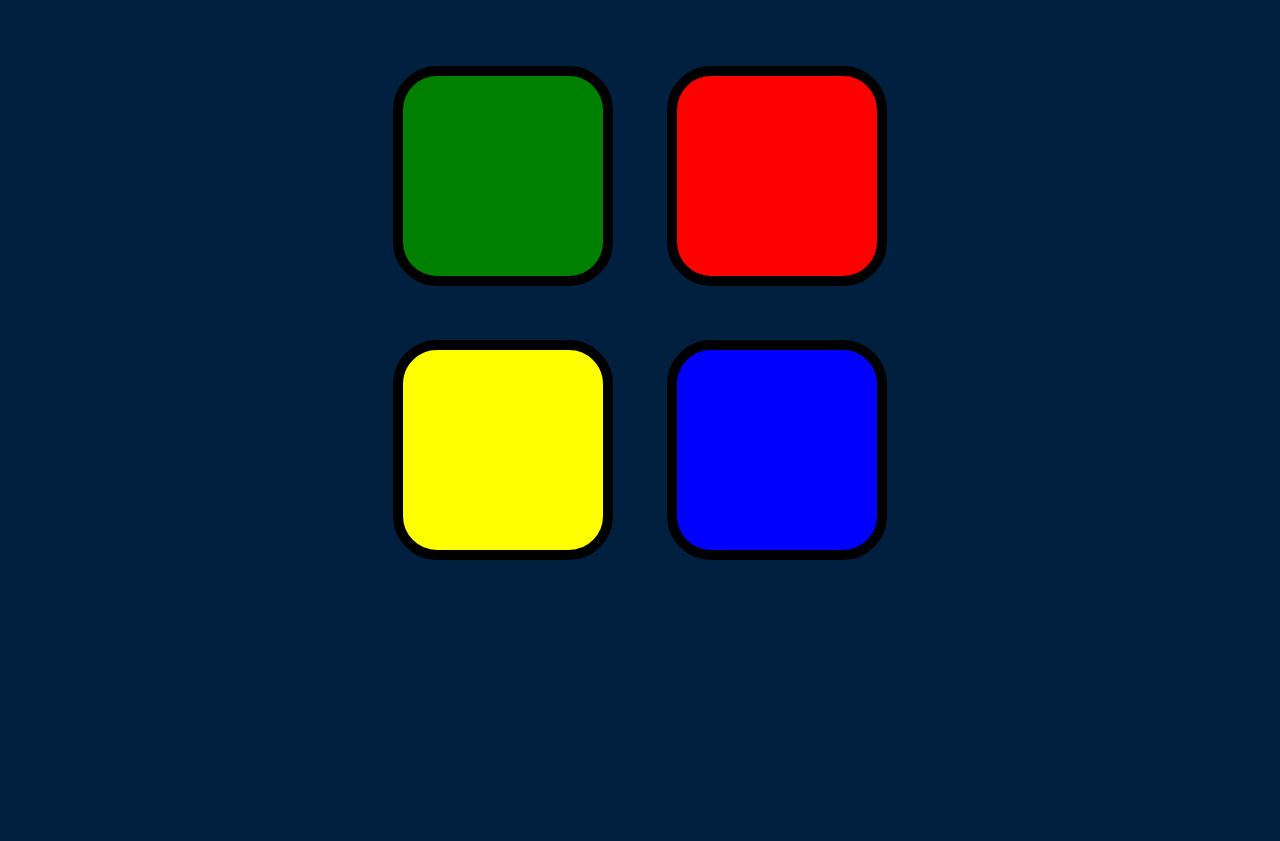
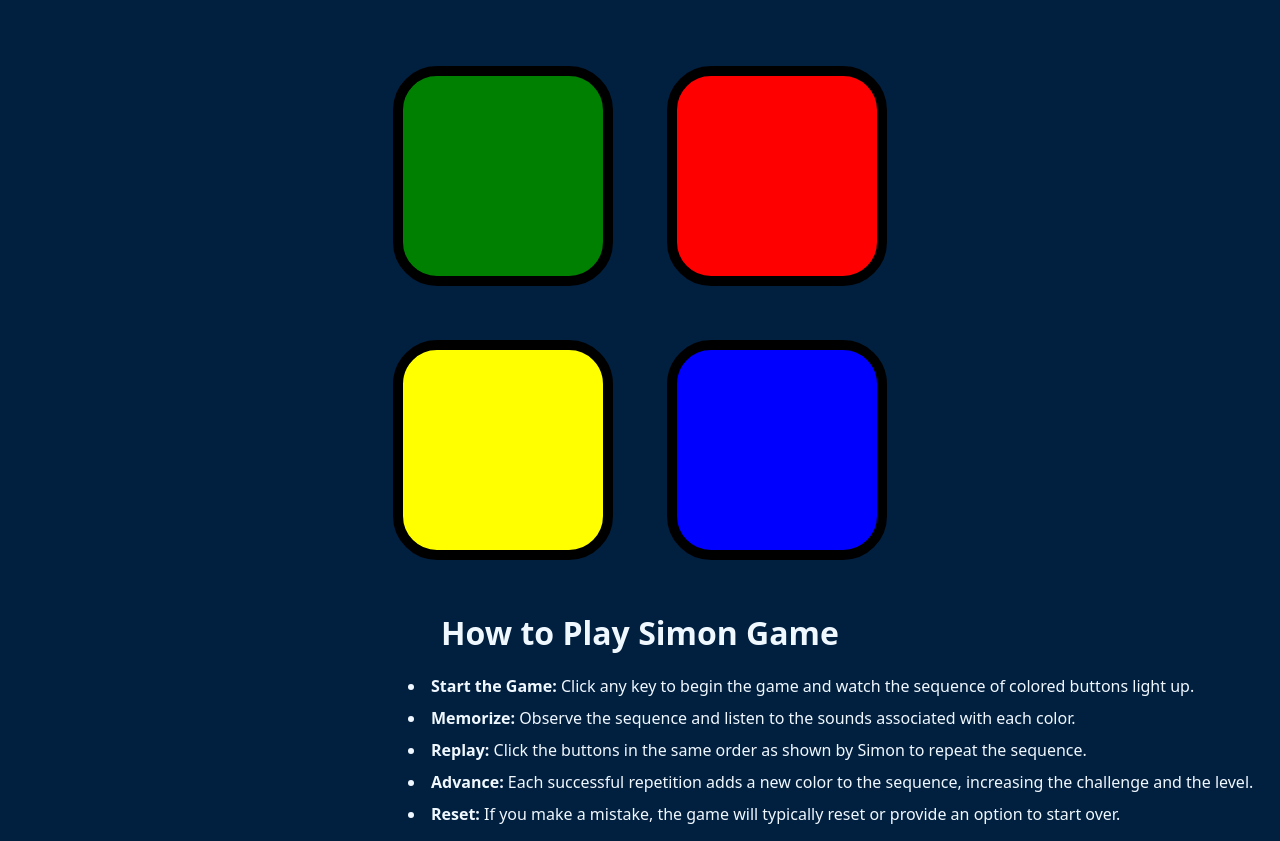
Before and after one commit to nishanttanwarr/js-simonGame, a plain HTML site: page index.html in a window 1280 px wide. Shown: the part 133-974 px from the top of the page. Before the commit the page ends 800 px from the top, so only its background shows below. Drawn offline with nearby package versions, Linux system fonts and the light colour scheme.

Commit message:
Updated HTML and CSS files

```diff
--- a/index.html
+++ b/index.html
@@ -35,9 +35,17 @@
 
   </div>
 
-  <script src="https://ajax.googleapis.com/ajax/libs/jquery/3.3.1/jquery.min.js"></script>
-  <script src="game.js" charset="utf-8"></script>
-
+  <div class="containers">
+    <h1>How to Play Simon Game</h1>
+  <ul>
+    <li><strong>Start the Game:</strong> Click any key to begin the game and watch the sequence of colored buttons light up.</li>
+    <li><strong>Memorize:</strong> Observe the sequence and listen to the sounds associated with each color.</li>
+    <li><strong>Replay:</strong> Click the buttons in the same order as shown by Simon to repeat the sequence.</li>
+    <li><strong>Advance:</strong> Each successful repetition adds a new color to the sequence, increasing the challenge and the level.</li>
+    <li><strong>Reset:</strong> If you make a mistake, the game will typically reset or provide an option to start over.</li>
+</ul>
+    </div>
+</div>
 </body>
 
 </html>
--- a/styles.css
+++ b/styles.css
@@ -51,3 +51,24 @@ body {
   box-shadow: 0 0 20px white;
   background-color: grey;
 }
+
+.containers{
+  color: aliceblue;
+  font-family: system-ui, -apple-system, BlinkMacSystemFont, 'Segoe UI', Roboto, Oxygen, Ubuntu, Cantarell, 'Open Sans', 'Helvetica Neue', sans-serif;
+
+
+}
+
+ul {
+  padding-left: 20px;
+  margin-left: 0;
+  list-style-position: inside; /* Keeps bullets inside padding */
+  text-align: justify;
+  padding-left: 400px;
+
+}
+
+ul li {
+  margin-bottom: 10px;
+
+}
```
